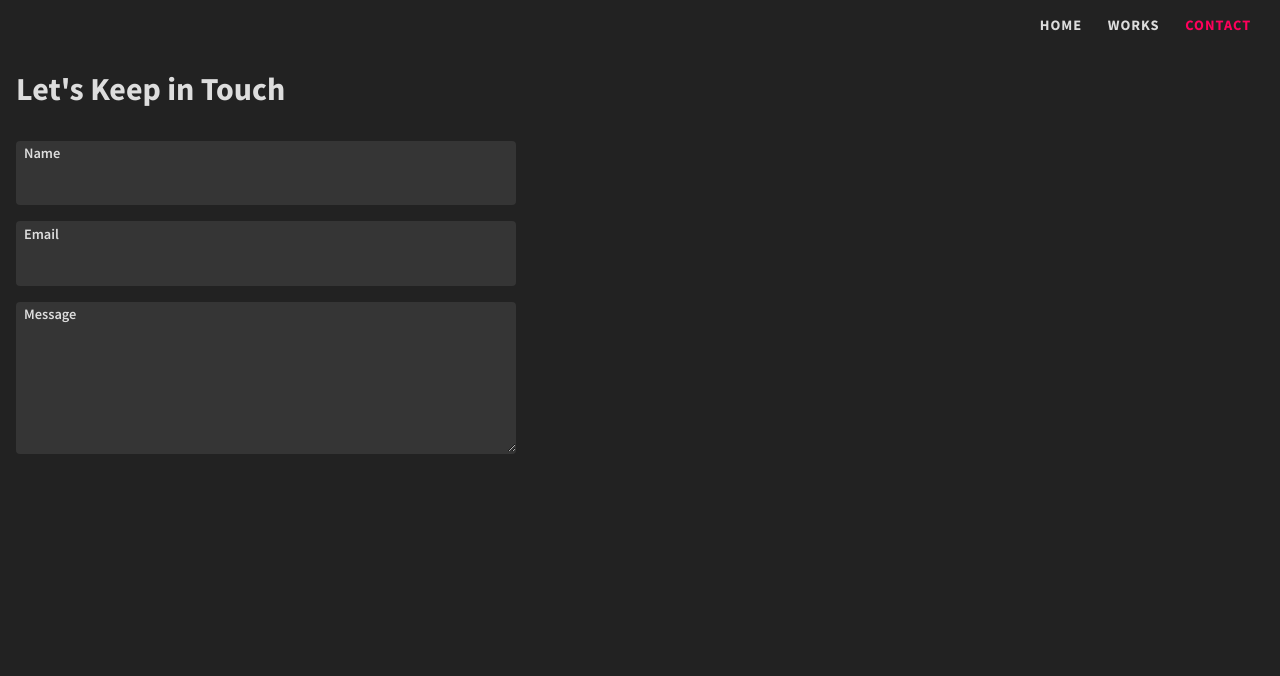
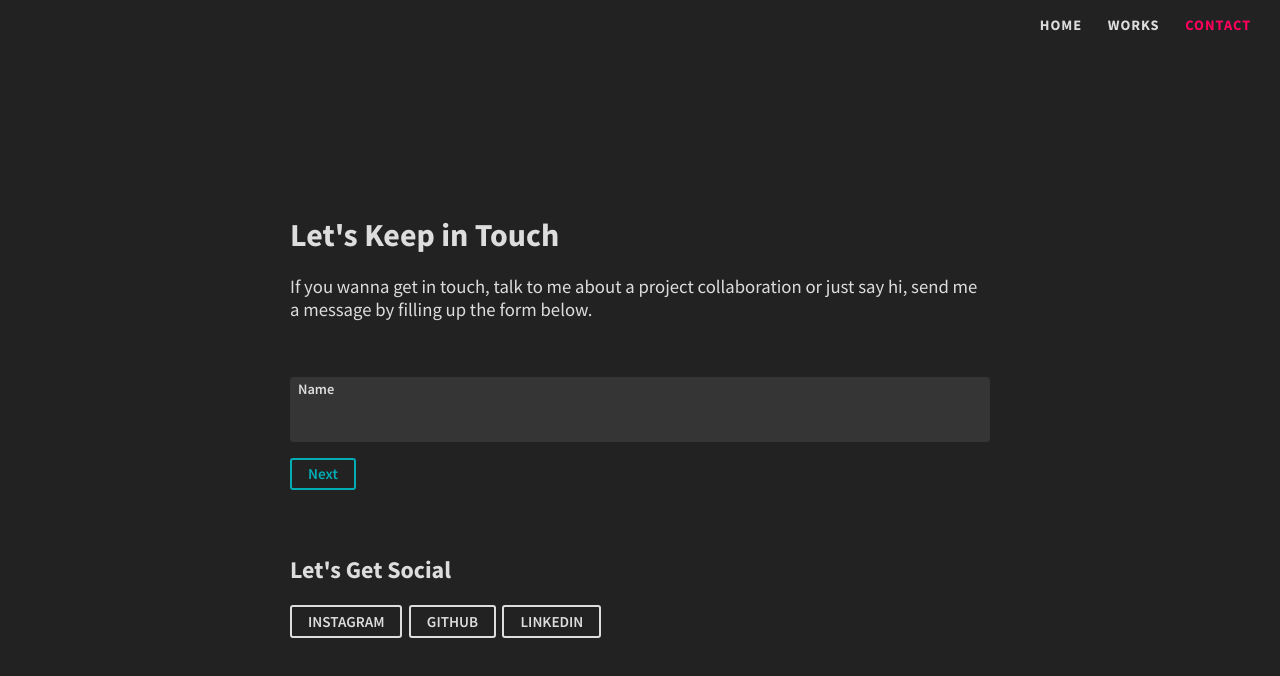
Before and after one commit to mani-barathi/mezelf, a Next.js app: page /contact in a window 1280 px wide. Shown: the top 676 px of the page. Built offline with nearby package versions, Linux system fonts and the light colour scheme.

Commit message:
fixed layout of contact page

```diff
--- a/pages/contact.js
+++ b/pages/contact.js
@@ -1,6 +1,7 @@
 import { } from 'react'
 import styled from "styled-components"
 import { Form, FormGroup, FormInput } from "@/styles/Form"
+import Button from "@/styles/Button"
 
 export default function contact() {
     return (
@@ -8,34 +9,52 @@ export default function contact() {
             <Container>
                 <div>
                     <h1>Let's Keep in Touch</h1>
+                    <br />
+                    <h3 style={{ fontWeight: '500' }}>
+                        If you wanna get in touch, talk to me about a project collaboration or just say hi, send me a message by filling up the form below.
+                    </h3>
+                    <br />
+                    <br />
+                </div>
                 <Form autoComplete="off">
                     <FormGroup>
                         <label htmlFor="name">Name</label>
                         <FormInput type="text" name="name" id="name" required />
                     </FormGroup>
-                        <FormGroup>
+                    <Button textBlue>Next</Button>
+                    {/* <FormGroup>
                         <label htmlFor="email">Email</label>
                         <FormInput type="text" name="email" id="email" required />
                     </FormGroup>
                     <FormGroup>
                         <label htmlFor="email">Message</label>
                         <FormInput as="textarea" rows="5" type="text" name="message" id="email" required />
-                        </FormGroup>
+                    </FormGroup> */}
                 </Form>
+                <div style={{ width: "100%", marginTop: "4rem" }} >
+                    <h2>Let's Get Social</h2>
+                    <br />
+                    <Button>INSTAGRAM</Button> &nbsp;
+                    <Button>GITHUB</Button>    &nbsp;
+                    <Button>LINKEDIN</Button>  &nbsp;
                 </div>
             </Container>
-        </Wrapper>
+        </Wrapper >
     )
 }
 
 const Wrapper = styled.div`
+    flex:1;
     padding:1rem;
+    display:flex;
+    justify-content:center;
+    align-items:center;
 `
 const Container = styled.div`
-    display:grid;
+    width:100%;
+    max-width:700px;
+    display:flex;
+    flex-direction:column;
     justify-content:center;
-    grid-template-columns: 1fr 1fr;
-    @media screen and (max-width:700px){
-        grid-template-columns: 1fr;
-    }
+    align-items:center;
 `
--- a/styles/Form.js
+++ b/styles/Form.js
@@ -1,9 +1,7 @@
 import styled from "styled-components"
 
 const Form = styled.form`
-    padding:1rem 0;
     width:100%;
-    max-width:500px;
 `
 const FormGroup = styled.div`
     display:flex;
```
Also changed, not shown: 1 other file (tests, documents, lock files or other folders). Lines whose indentation alone changed are shown as unchanged.
